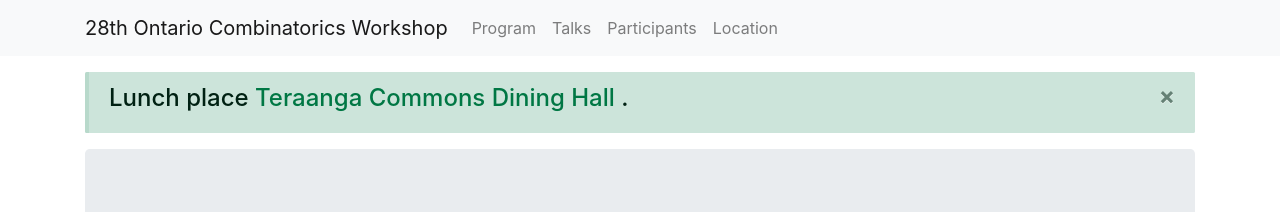
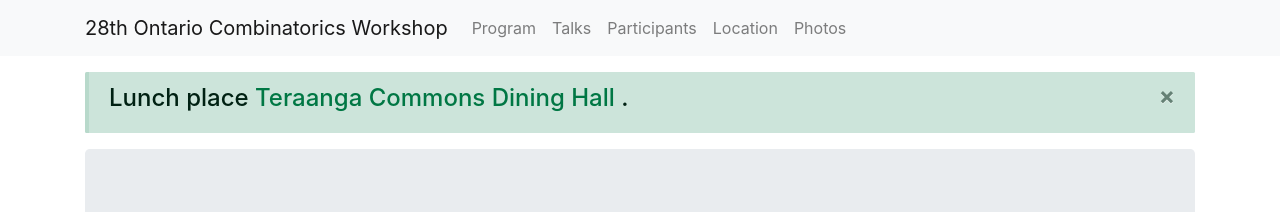
Before and after one commit to sarobidy19/OCW, a Jekyll site: the page built from index.md, in a window 1280 px wide and 900 px high. Shown: the top 212 px of the window. Built offline with Jekyll 4.4.1, drawn with Linux system fonts in a browser that asks for light colours.

Commit message:
May 25 update group photo

```diff
--- a/_config.yml
+++ b/_config.yml
@@ -81,6 +81,8 @@ conference:
         relative_url: /speakers/
       - name: Location
         relative_url: /location/
+      - name: Photos
+        relative_url: /photos/
 
   speakers:
     show_firstname: true
```
Also changed, not shown: photos/index.md (added, +7 -0 lines), assets/img/group.jpg (added).
